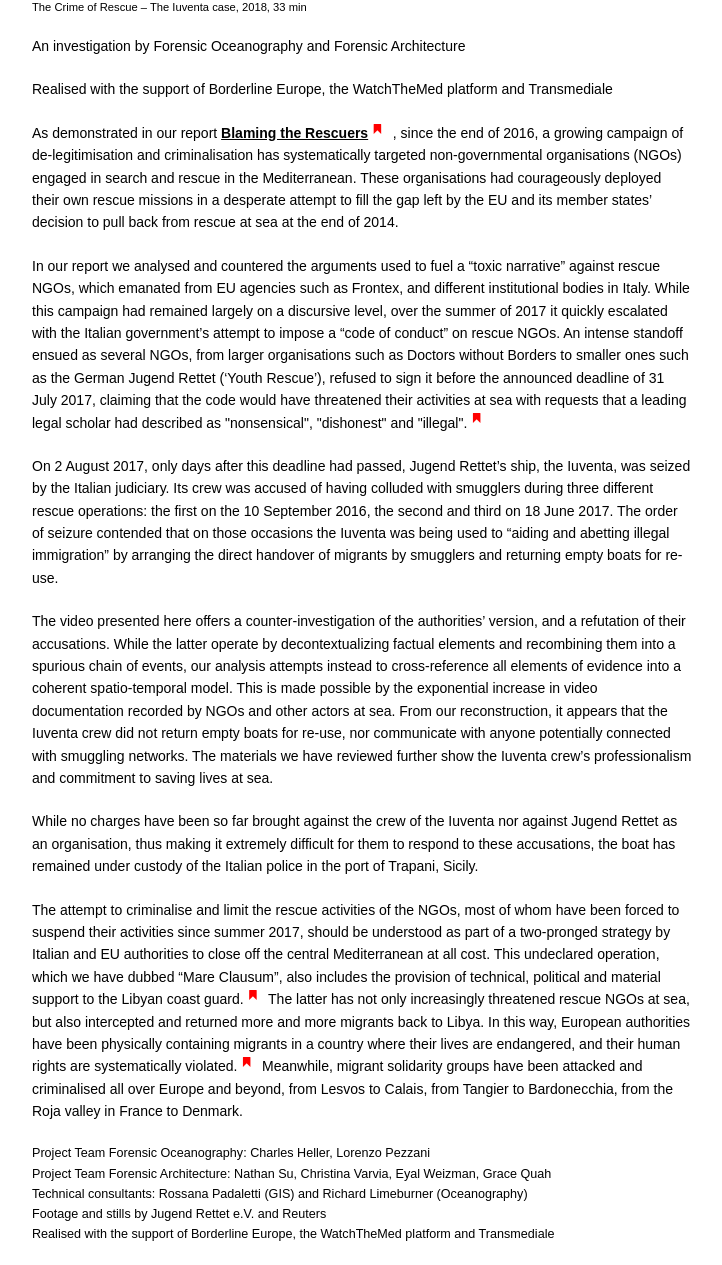
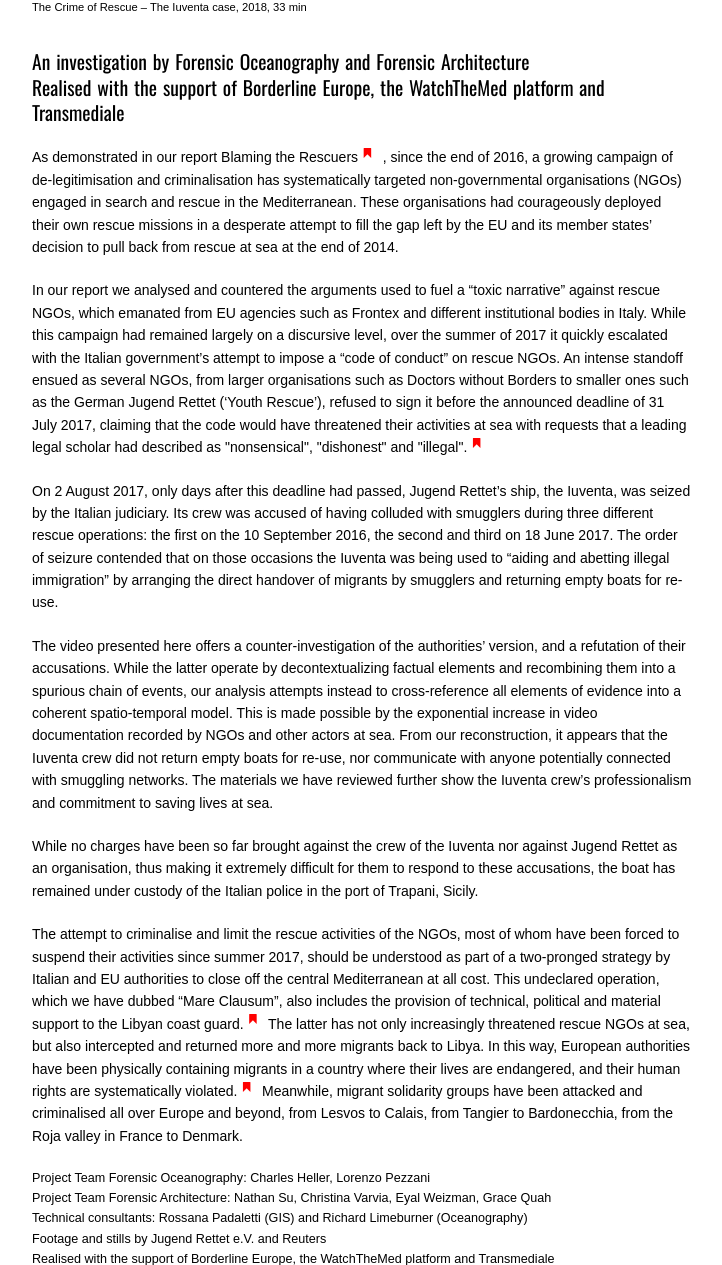
Before and after one commit to lorenzocharles/blaming-the-rescuers, a Jekyll site: the page built from iuventa.html, in a window 1280 px wide and 1400 px high, scrolled down 538 px, cut to the strip 135-1400 px from the top of the window. Shown: the whole strip, without its empty margins (278-1000 px from the left). Built offline with Jekyll 4.4.1, drawn with Linux system fonts in a browser that asks for light colours; part of the change alters nothing that is shown; some of the changed text lies outside the part shown.

Commit message:
link in footnotes changed Bold top 2 sentences Typos removed Removed 'exhibited' sentence at btm Changed video ID

```diff
--- a/iuventa.html
+++ b/iuventa.html
@@ -15,19 +15,23 @@ permalink: iuventa/
                             The Iuventa Case
                         </span>
                     </h1>
+                    <!--687087372 258588902-->
 
-                    {% include vimeo-block.html videoID='258588902' caption='The Crime of Rescue &ndash; The Iuventa case, 2018, 33 min' %}
+                    {% include vimeo-block.html videoID='687087372' caption='The Crime of Rescue &ndash; The Iuventa case, 2018, 33 min' %}
 
-                    <p>An investigation by Forensic Oceanography and Forensic Architecture</p>
-                    <p>Realised with the support of Borderline Europe, the WatchTheMed platform and Transmediale</p>
+                    {% include bold-block.html content='An investigation by Forensic Oceanography and Forensic Architecture<br>
+                    Realised with the support of Borderline Europe, the WatchTheMed platform and Transmediale' %}
 
-                    <p>As demonstrated in our report <a href="https://blamingtherescuers.org/" style="text-decoration: underline; font-weight: bold">Blaming the Rescuers</a>
+                    <!-- <p>An investigation by Forensic Oceanography and Forensic Architecture</p>
+                    <p>Realised with the support of Borderline Europe, the WatchTheMed platform and Transmediale</p> -->
+
+                    <p>As demonstrated in our report Blaming the Rescuers
                         {% include footnote-block.html content='Charles Heller and Lorenzo Pezzani, &ldquo;Blaming the Rescuers&rdquo;, 9 June 2017, <a href="https://blamingtherescuers.org/">blamingtherescuers.org</a> (last accessed 19 April 2018).' %}
                     , since the end of 2016, a growing campaign of de-legitimisation and criminalisation has systematically targeted non-governmental organisations (NGOs) engaged in search and rescue in the Mediterranean. These organisations had courageously deployed their own rescue missions in a desperate attempt to fill the gap left by the EU and its member states&rsquo; decision to pull back from rescue at sea at the end of 2014. </p>
 
                     <p style="margin-top:1.5rem;">
-                        In our report we analysed and countered the arguments used to fuel a &ldquo;toxic narrative&rdquo; against rescue NGOs, which emanated from EU agencies such as Frontex, and different institutional bodies in Italy. While this campaign had remained largely on a discursive level, over the summer of 2017 it quickly escalated with the Italian government&rsquo;s attempt to impose a &ldquo;code of conduct&rdquo; on rescue NGOs. An intense standoff ensued as several NGOs, from larger organisations such as Doctors without Borders to smaller ones such as the German Jugend Rettet (&lsquo;Youth Rescue&rsquo;), refused to sign it before the announced deadline of 31 July 2017, claiming that the code would have threatened their activities at sea with requests that a leading legal scholar had described as "nonsensical", "dishonest" and "illegal".
-                            {% include footnote-block.html content='Interview with Violeta Moreno Lax, 24 July 2017, <a href="https://sea-watch.org/en/nonsensical-dishonest-illegal-the-code-of-conduct/">blamingtherescuers.org</a> (last accessed 19 April 2018).' %}
+                        In our report we analysed and countered the arguments used to fuel a &ldquo;toxic narrative&rdquo; against rescue NGOs, which emanated from EU agencies such as Frontex and different institutional bodies in Italy. While this campaign had remained largely on a discursive level, over the summer of 2017 it quickly escalated with the Italian government&rsquo;s attempt to impose a &ldquo;code of conduct&rdquo; on rescue NGOs. An intense standoff ensued as several NGOs, from larger organisations such as Doctors without Borders to smaller ones such as the German Jugend Rettet (&lsquo;Youth Rescue&rsquo;), refused to sign it before the announced deadline of 31 July 2017, claiming that the code would have threatened their activities at sea with requests that a leading legal scholar had described as "nonsensical", "dishonest" and "illegal".
+                            {% include footnote-block.html content='Interview with Violeta Moreno Lax, 24 July 2017, <a href="https://sea-watch.org/en/nonsensical-dishonest-illegal-the-code-of-conduct/">https://sea-watch.org/en/nonsensical-dishonest-illegal-the-code-of-conduct/</a> (last accessed 19 April 2018).' %}
                     </p>
 
                     <p>On 2 August 2017, only days after this deadline had passed, Jugend Rettet&rsquo;s ship, the Iuventa, was seized by the Italian judiciary. Its crew was accused of having colluded with smugglers during three different rescue operations: the first on the 10 September 2016, the second and third on 18 June 2017. The order of seizure contended that on those occasions the Iuventa was being used to &ldquo;aiding and abetting illegal immigration&rdquo; by arranging the direct handover of migrants by smugglers and returning empty boats for re-use. </p>
@@ -39,10 +43,10 @@ permalink: iuventa/
                     <p>While no charges have been so far brought against the crew of the Iuventa nor against Jugend Rettet as an organisation, thus making it extremely difficult for them to respond to these accusations, the boat has remained under custody of the Italian police in the port of Trapani, Sicily.</p>
 
                     <p>The attempt to criminalise and limit the rescue activities of the NGOs, most of whom have been forced to suspend their activities since summer 2017, should be understood as part of a two-pronged strategy by Italian and EU authorities to close off&nbsp;the central Mediterranean at all cost. This undeclared operation, which we have dubbed &ldquo;Mare Clausum&rdquo;, also includes the provision of technical, political and material support to the Libyan coast guard.
-                        {% include footnote-block.html content='Amnesty International, &ldquo;Libya&rsquo;s dark web of collusion: Abuses against Europe-bound refugees and migrants&rdquo;, 11 December 2017, <a href="https://www.amnesty.org/en/documents/mde19/7561/2017/en/">blamingtherescuers.org</a> (last accessed 19 April 2018).' %}
+                        {% include footnote-block.html content='Amnesty International, &ldquo;Libya&rsquo;s dark web of collusion: Abuses against Europe-bound refugees and migrants&rdquo;, 11 December 2017, <a href="https://www.amnesty.org/en/documents/mde19/7561/2017/en/">https://www.amnesty.org/en/documents/mde19/7561/2017/en/</a> (last accessed 19 April 2018).' %}
 
                     The latter has not only increasingly threatened rescue NGOs at sea, but also intercepted and returned more and more migrants back to Libya. In this way, European authorities have been physically containing migrants in a country where their lives are endangered, and their human rights are systematically violated.
-                        {% include footnote-block.html content='Amnesty International, &ldquo;Libya&rsquo;s dark web of collusion: Abuses against Europe-bound refugees and migrants&rdquo;, 11 December 2017, <a href="https://www.amnesty.org/en/documents/mde19/7561/2017/en/">blamingtherescuers.org</a> (last accessed 19 April 2018).' %}
+                        {% include footnote-block.html content='Amnesty International, &ldquo;Libya&rsquo;s dark web of collusion: Abuses against Europe-bound refugees and migrants&rdquo;, 11 December 2017, <a href="https://www.amnesty.org/en/documents/mde19/7561/2017/en/">https://www.amnesty.org/en/documents/mde19/7561/2017/en/</a> (last accessed 19 April 2018).' %}
 
                      Meanwhile, migrant solidarity groups have been attacked and criminalised all over Europe and beyond, from Lesvos to Calais, from Tangier to Bardonecchia, from the Roja valley in France to Denmark.</p>
 
@@ -54,7 +58,6 @@ permalink: iuventa/
                         Realised with the support of Borderline Europe, the WatchTheMed platform and Transmediale
                     </p>
 
-                    <p style="margin-top: 1.5em; font-weight: bold"><i>This video is currently exhibited at the Institute for Contemporary Art, London (UK), in the frame of <a href="https://www.ica.art/whats-on/season/counter-investigations-forensic-architecture" style="text-decoration: underline">"Counter Investigations: Forensic Architecture"</a>, 7 Mar 2018- 6 May 2018.</i></p>
                 </div>
 
                 <!--div class="box">
```
